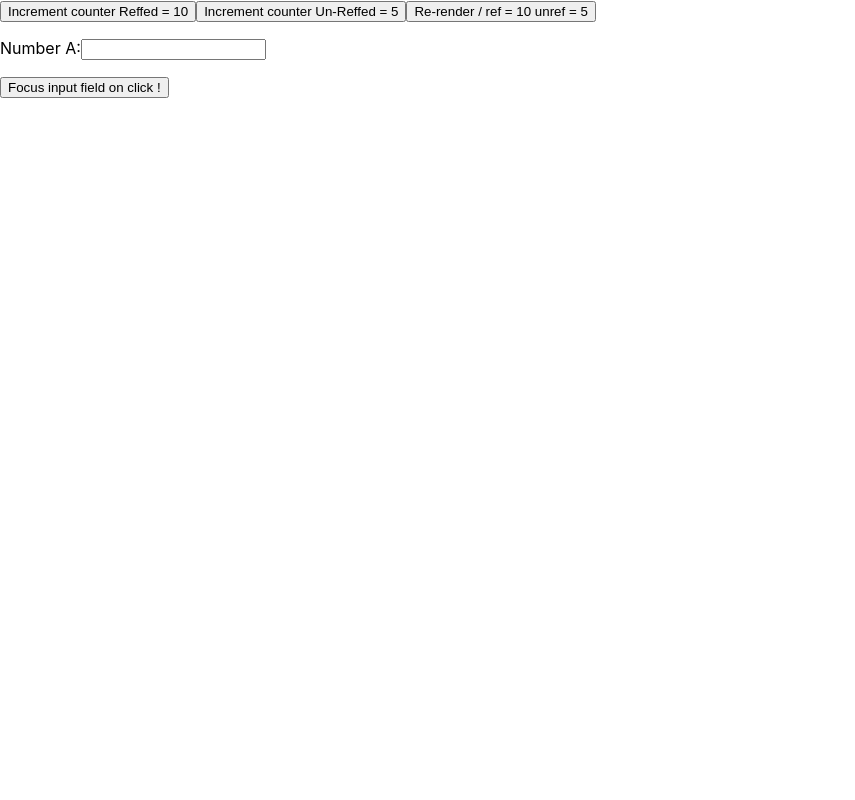
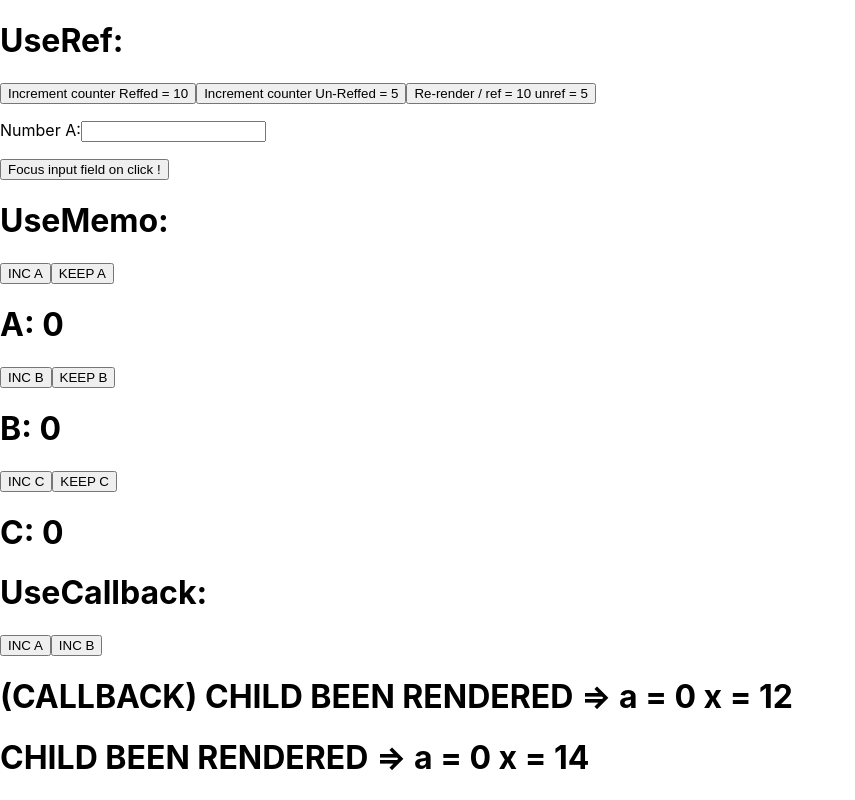
Before and after one commit to sameed-gilani/LoginSignUpPage-React, a React (Create React App) app in the folder hooks_practice/: page / in a window 1280 px wide. Shown: the whole page, without its empty margins (0-855 px from the left). Built offline with nearby package versions, Linux system fonts and the light colour scheme.

Commit message:
Finished calling all the seperate componenets

```diff
--- a/hooks_practice/src/App.js
+++ b/hooks_practice/src/App.js
@@ -1,11 +1,20 @@
 import './App.css';
 import UsingRef from "./useRef";
+import UsingMemo from "./useMemo";
+import UsingCallback from "./useCallback";
 
 function App() {
   return (
     <div>
 
+        <h1>UseRef: </h1>
       <UsingRef/>
+
+        <h1>UseMemo: </h1>
+        <UsingMemo/>
+
+        <h1>UseCallback: </h1>
+        <UsingCallback/>
 
     </div>
   );
```
